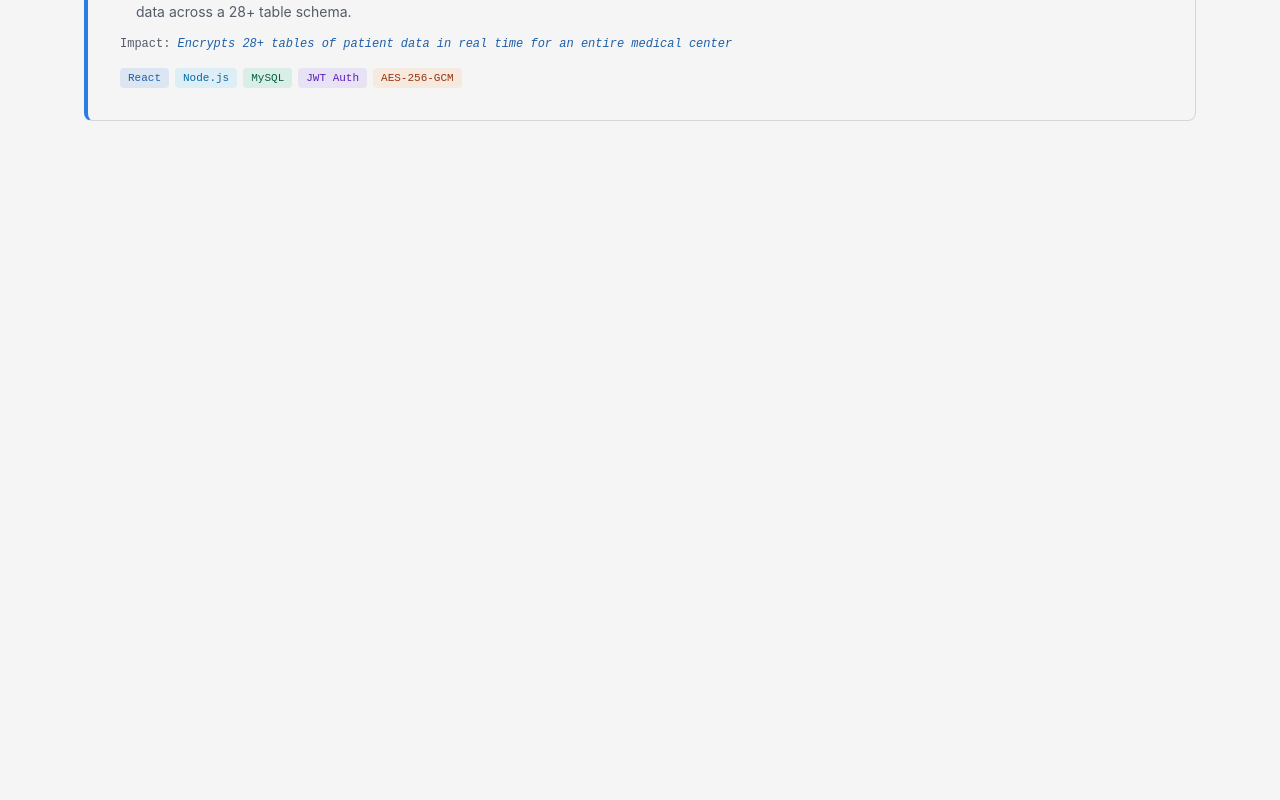
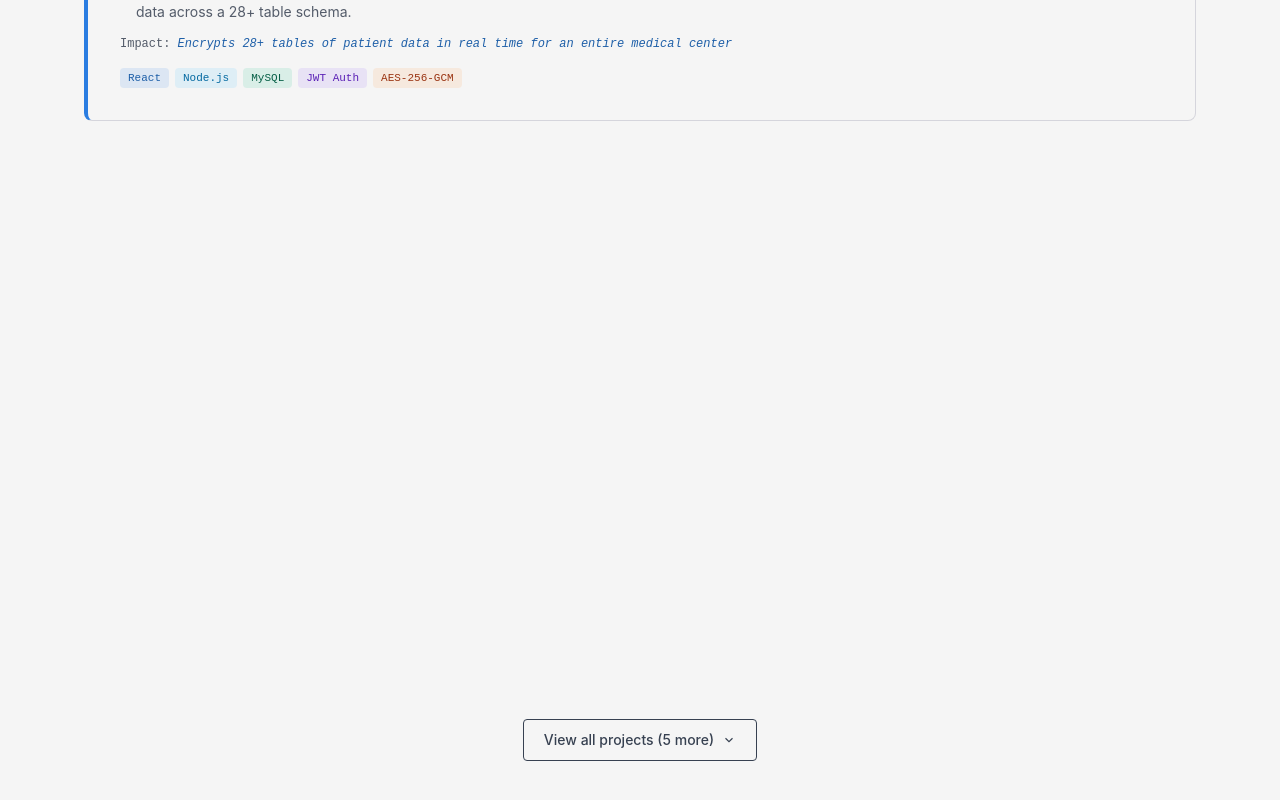
Before and after one commit to 23-74173-cpu/WebPortfolio, a React (Vite) app: page /tmp/ss-01-hero.png in a window 1280 px wide. Shown: the part 2620-3420 px from the top of the page. Built offline with nearby package versions, Linux system fonts and the light colour scheme; a web font is replaced by a local one.

Commit message:
fix: move 'View all projects' button inside pin wrapper
Sits directly below the card stack (mt-4) instead of being
pushed far down by the GSAP pin spacer.

```diff
--- a/src/components/Projects.jsx
+++ b/src/components/Projects.jsx
@@ -108,8 +108,31 @@ export default function Projects() {
             <ProjectCard key={project.id} project={project} index={i} total={featured.length} />
           ))}
         </div>
+
+        {/* Toggle: sits directly under the card stack, inside the pin. */}
+        {filter === 'all' && rest.length > 0 && (
+          <div className="mt-4 flex justify-center relative z-20">
+            <button
+              type="button"
+              onClick={() => setExpanded(e => !e)}
+              aria-expanded={showAll}
+              aria-controls="projects-rest"
+              className="inline-flex items-center gap-2 px-5 py-2.5 border text-sm font-medium rounded font-body transition-colors duration-150"
+              style={{
+                borderColor: 'var(--text-muted)',
+                color: 'var(--text-muted)',
+              }}
+            >
+              {showAll ? 'Show fewer projects' : `View all projects (${rest.length} more)`}
+              <svg width="14" height="14" viewBox="0 0 24 24" fill="none" stroke="currentColor" strokeWidth="2" style={{ transform: showAll ? 'rotate(180deg)' : 'none', transition: 'transform 200ms ease' }}>
+                <path d="M6 9l6 6 6-6" />
+              </svg>
+            </button>
+          </div>
+        )}
       </div>
 
+      {/* Collapsible grid of non-featured projects — lives outside the pin. */}
       {rest.length > 0 && (
         <div className="max-w-6xl mx-auto px-5 pb-28">
           <div
@@ -127,27 +150,6 @@ export default function Projects() {
               </div>
             </div>
           </div>
-
-          {filter === 'all' && (
-            <div className="mt-10 flex justify-center">
-              <button
-                type="button"
-                onClick={() => setExpanded(e => !e)}
-                aria-expanded={showAll}
-                aria-controls="projects-rest"
-                className="inline-flex items-center gap-2 px-5 py-2.5 border text-sm font-medium rounded font-body transition-colors duration-150"
-                style={{
-                  borderColor: 'var(--text-muted)',
-                  color: 'var(--text-muted)',
-                }}
-              >
-                {showAll ? 'Show fewer projects' : `View all projects (${rest.length} more)`}
-                <svg width="14" height="14" viewBox="0 0 24 24" fill="none" stroke="currentColor" strokeWidth="2" style={{ transform: showAll ? 'rotate(180deg)' : 'none', transition: 'transform 200ms ease' }}>
-                  <path d="M6 9l6 6 6-6" />
-                </svg>
-              </button>
-            </div>
-          )}
         </div>
       )}
     </section>
```
